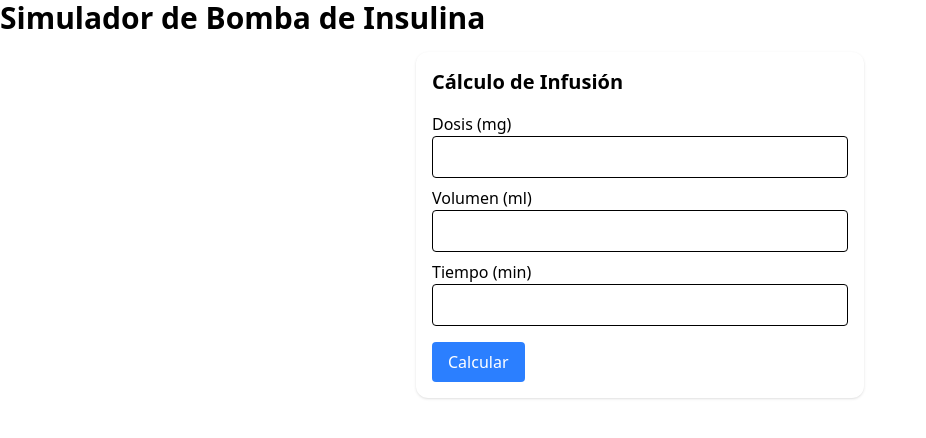
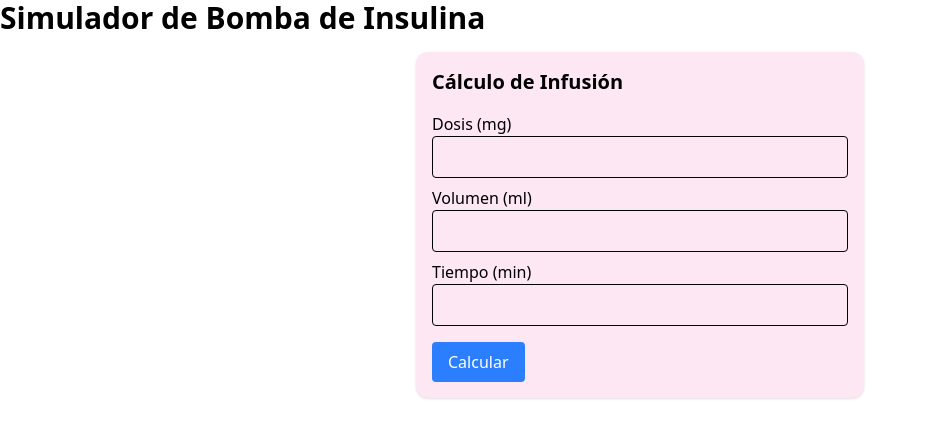
Before and after one commit to vpeinado263/simulador-bomba-insulina, a Next.js app in the folder frontend/: page / in a window 1280 px wide. Shown: the top 438 px of the page, without its empty margins (0-926 px from the left). Built offline with nearby package versions, Linux system fonts and the light colour scheme.

Commit message:
Modificar estilo

```diff
--- a/frontend/src/components/InfusionCalculator.js
+++ b/frontend/src/components/InfusionCalculator.js
@@ -10,14 +10,13 @@ const InfusionCalculator = () => {
   const calcularInfusion = () => {
     if (!dosis || !volumen || !tiempo) return;
 
-    // Ejemplo simple: velocidad de infusión (ml/h)
     const velocidad = (parseFloat(volumen) / parseFloat(tiempo)) * 60;
     setResultado(velocidad.toFixed(2));
   };
 
   return (
     <>
-      <div className="p-4 max-w-md mx-auto bg-white shadow rounded-xl">
+      <div className="p-4 max-w-md mx-auto bg-pink-100 shadow rounded-xl">
         <h2 className="text-xl font-bold mb-4">Cálculo de Infusión</h2>
 
         <div className="mb-2">
```
